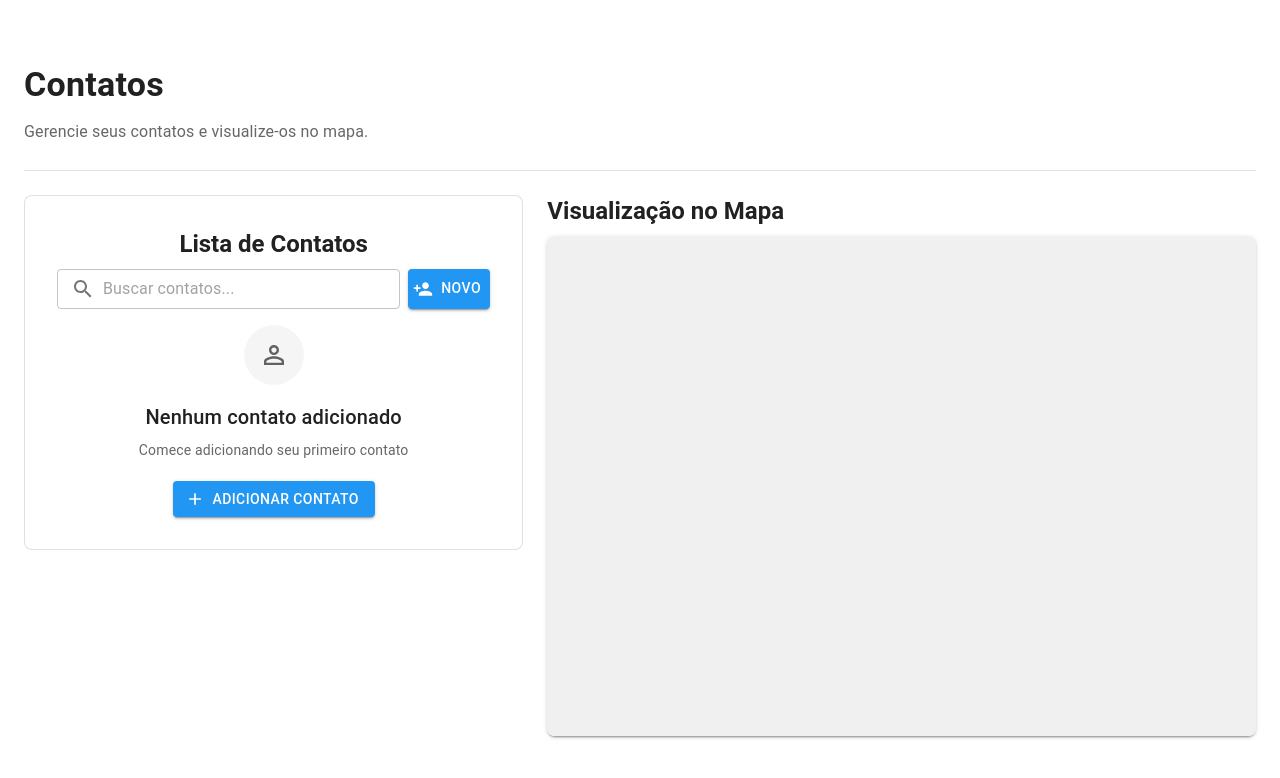
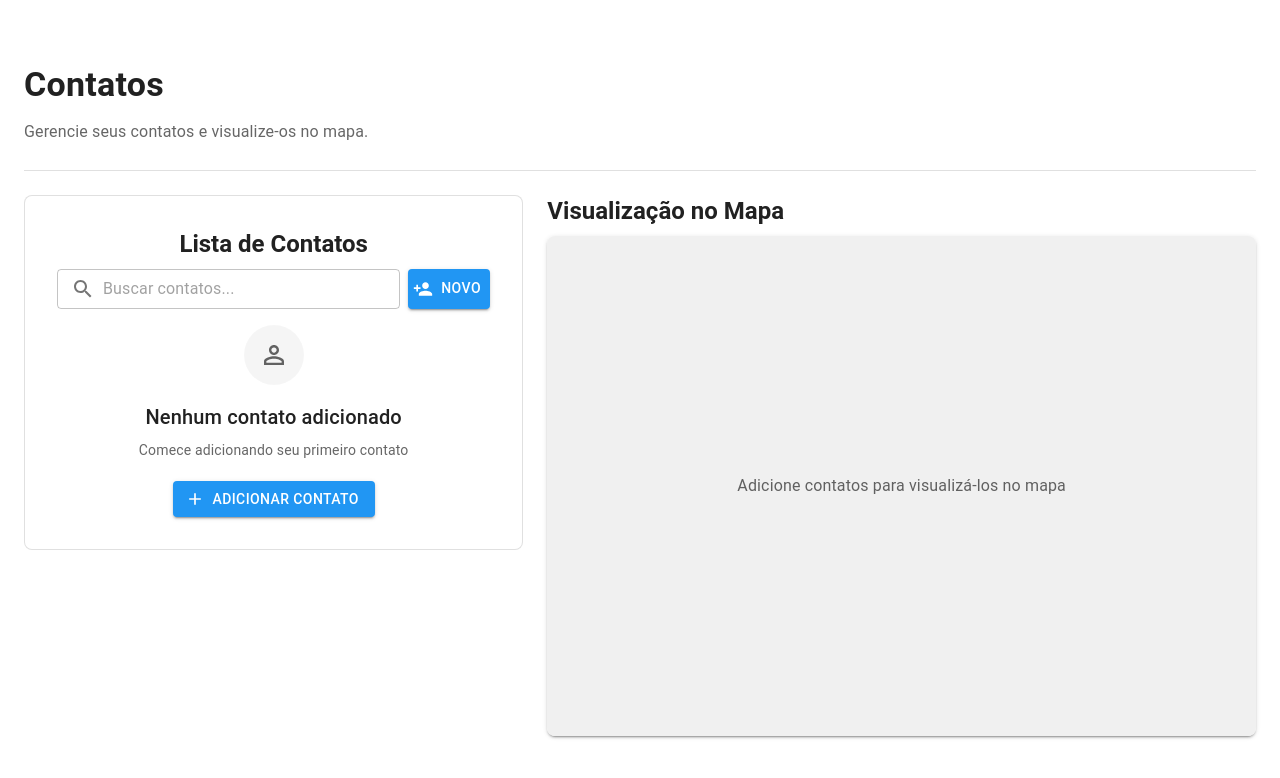
Before and after one commit to fagnercerqueira/effortlessly-contacts, a React (Vite) app in the folder client/: page /dashboard in a window 1280 px wide. Shown: the top 778 px of the page. Built offline with nearby package versions, Linux system fonts and the light colour scheme.

Commit message:
useContactContext in the child components

```diff
--- a/client/src/pages/Dashboard/ContactList/index.tsx
+++ b/client/src/pages/Dashboard/ContactList/index.tsx
@@ -13,19 +13,21 @@ import {
   InputAdornment
 } from '@mui/material';
 import {  Search,  PersonAdd, PersonOutline, Add, Delete  } from '@mui/icons-material';
-import { Contact } from '../../../types/contact-type';
+import { useContactContext } from '../../../hooks/use-contat-context';
 
 interface ContactListProps {
-setOpenDialog: React.Dispatch<SetStateAction<boolean>>,
+    setOpenDialog: React.Dispatch<SetStateAction<boolean>>,
 }
 
 function ContactList ({ setOpenDialog } : ContactListProps) {
 
-  const contactList : Array<Contact> = [];
+  const contactList = useContactContext();
   const [searchTerm, setSearchTerm] = useState<string>();
   const onRemove = (id: string) => {
     console.log('[ID]', id);
   }
+
+  console.log('contactList', contactList)
 
   if (contactList.length === 0) {
     return (
--- a/client/src/pages/Dashboard/Map/index.tsx
+++ b/client/src/pages/Dashboard/Map/index.tsx
@@ -1,8 +1,10 @@
 import { Box, Typography } from '@mui/material';
-import { Contact } from '../../../types/contact-type.ts';
-
+import { useContactContext } from '../../../hooks/use-contat-context';
 
 function Map () {
+
+  const contactList = useContactContext();
+
   return (
     <Box
       sx={{
@@ -17,11 +19,11 @@ function Map () {
         justifyContent: 'center'
       }}
     >
-      {/* {contacts.length === 0 && (
+      {contactList.length === 0 && (
         <Typography variant="body1" color="text.secondary">
           Adicione contatos para visualizá-los no mapa
         </Typography>
-      )} */}
+      )}
     </Box>
   );
 };
```
